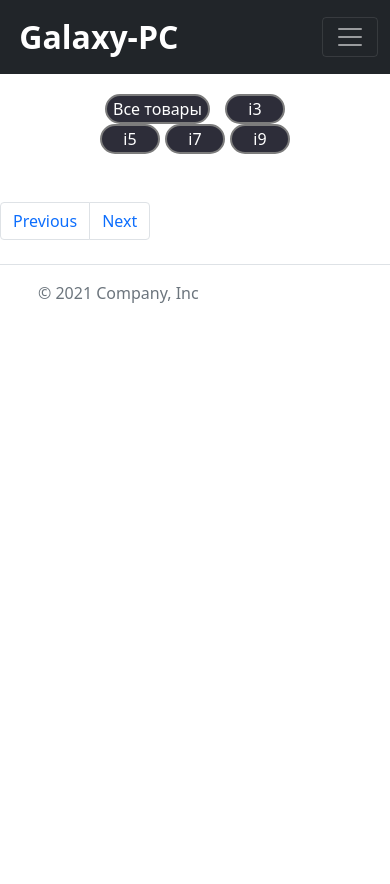
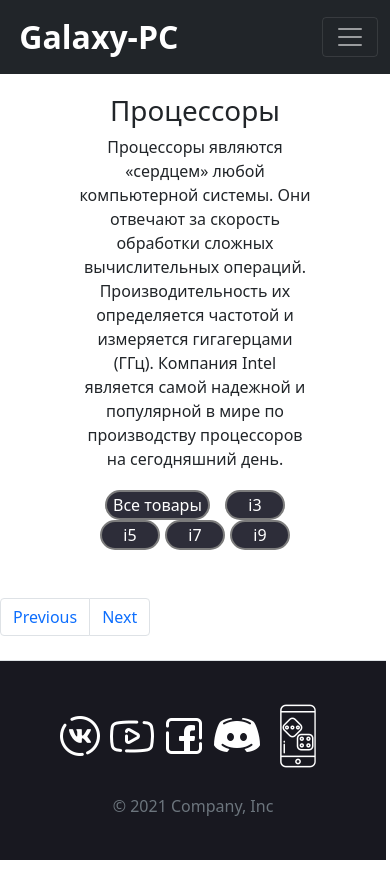
Before and after one commit to Malik-659/story, a plain HTML site: page index.html in a window 390 px wide. Before the commit the page ends 844 px from the top, so only its background shows below. Drawn offline with nearby package versions, Linux system fonts and the light colour scheme; no server answers.

Commit message:
new version

```diff
--- a/css/style.css
+++ b/css/style.css
@@ -1,3 +1,7 @@
+* {
+  margin: 0;
+  box-sizing: border-box;
+}
 .nav-btn-accardion {
   width: 150px;
   height: 50px;
@@ -41,7 +45,25 @@
   font-weight: 600;
   font-size: 2em;
 }
-
+.info{
+  width: 60vw;
+  height: auto;
+  margin: 5% auto;
+  text-align: center;
+}
+.info p {
+  overflow-wrap: break-word;
+}
+footer {
+  background: rgb(24, 24, 32);
+  width: 99vw;
+  height: 200px;
+}
+#div {
+  display: flex;
+  flex-direction: column;
+  margin: 0 auto;
+}
 /* MODAL START */
 .container-modal {
   width: 40vw;
--- a/index.html
+++ b/index.html
@@ -175,6 +175,11 @@
     </div>
     <!-- ADD PANEL END -->
 
+    <div class="info">
+      <h1>Процессоры</h1>
+      <p>Процессоры являются «сердцем» любой компьютерной системы. Они отвечают за скорость обработки сложных вычислительных операций. Производительность их определяется частотой и измеряется гигагерцами (ГГц). Компания Intel является самой надежной и популярной в мире по производству процессоров на сегодняшний день.</p>
+    </div>
+
     <!-- CATEGORIES -->
     <div class="container-catedory">
       <button id="btnAllCategory">Все товары</button>
@@ -210,7 +215,14 @@
     <footer
       class="d-flex flex-wrap justify-content-between align-items-center py-3 my-4 border-top"
     >
-      <div class="col-md-4 d-flex align-items-center">
+      <div class="col-md-4 d-flex align-items-center" id="div">
+        <div class="footer-seti">
+          <img src="./image/icons8-vk-48.png" alt="vk" />
+          <img src="./image/icons8-youtube-play-48.png" alt="y" />
+          <img src="./image/icons8-facebook-48.png" alt="f" />
+          <img src="./image/icons8-discord-50.png" alt="d" />
+          <img src="./image/icons8-телефон-64.png" alt="t" />
+        </div>
         <a href="#" class="md-3 me-2 mb-md-0 text-muted text-decoration-none">
           <svg class="bi" width="30" height="24">
             <use xlink:href="#bootstrap"></use>
@@ -218,29 +230,6 @@
         </a>
         <span class="text-muted">© 2021 Company, Inc</span>
       </div>
-      <ul class="nav col-md-4 justify-content-end list-unstyled d-flex">
-        <li class="ms-3">
-          <a class="text-muted" href="#">
-            <svg class="bi" width="24" height="24">
-              <use xlink:href="#twitter"></use>
-            </svg>
-          </a>
-        </li>
-        <li class="ms-3">
-          <a class="text-muted" href="#"
-            ><svg class="bi" width="24" height="24">
-              <use xlink:href="#instagram"></use>
-            </svg>
-          </a>
-        </li>
-        <li class="ms-3">
-          <a class="text-muted" href="#"
-            ><svg class="bi" width="24" height="24">
-              <use xlink:href="#facebook"></use>
-            </svg>
-          </a>
-        </li>
-      </ul>
     </footer>
     <!-- EDIT MODAL START -->
     <!-- Button trigger modal -->
```
